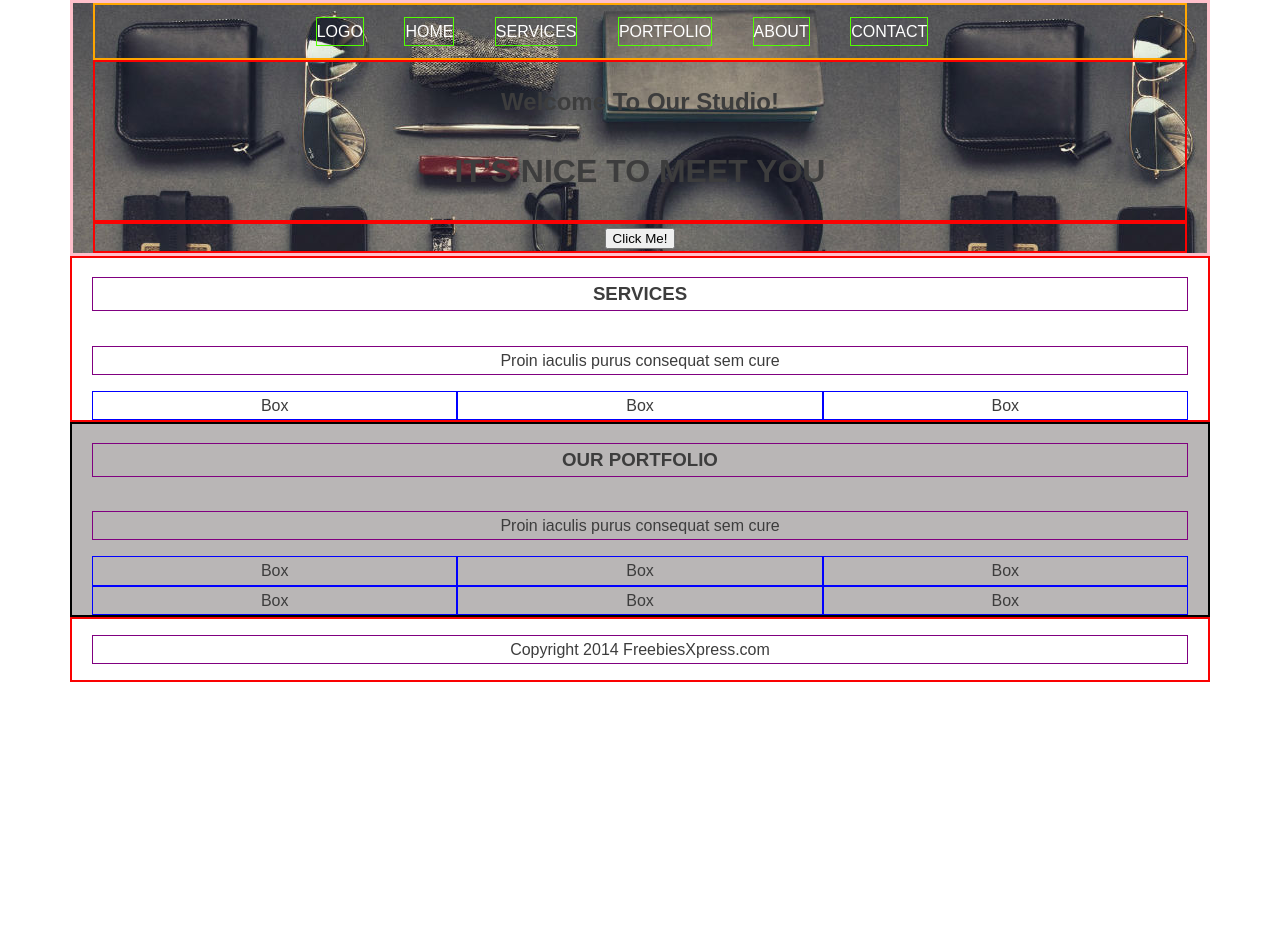
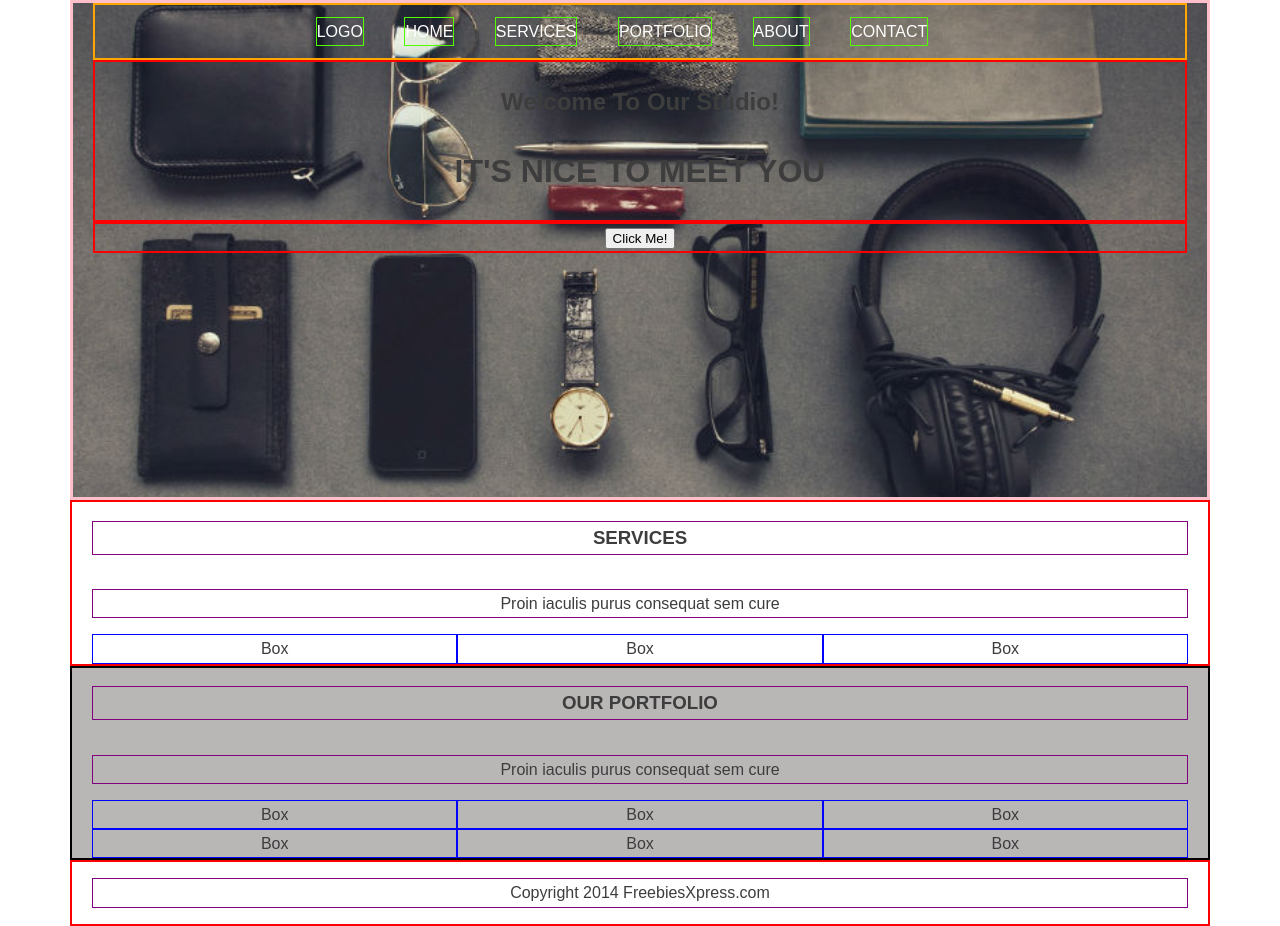
Before and after one commit to kojak01/landing-page, a website: page index.html in a window 1280 px wide. Before the commit the page ends 800 px from the top, so only its background shows below. Drawn offline with Linux system fonts and the light colour scheme.

Commit message:
add background header

```diff
--- a/index.html
+++ b/index.html
@@ -10,7 +10,7 @@
         <div class="container main">
             <nav class="navigation">
                 <ul>
-                    <li><a href="#">LOGO</a></li>
+                    <li class="logo"><a href="#">LOGO</a></li>
                     <li><a href="#">HOME</a>
                         <ul>
                             <li>position-1</li>
--- a/sass/style.scss
+++ b/sass/style.scss
@@ -28,6 +28,8 @@ body {
 section {
     padding: 96px 0;
 }
+/* Website Logo */
+
 
 /* Navigation */
 
@@ -73,9 +75,14 @@ section {
 
 /*Header*/
 .main {
+    position: relative;
     background-image: url("/images/background.png");
     border: 3px solid pink;
+    height: 500px;
+    background-position: center;
+    background-size: cover;
 }
+
 
 /*Button*/
 
```
Also changed, not shown: css/style.css, 1 other file.
